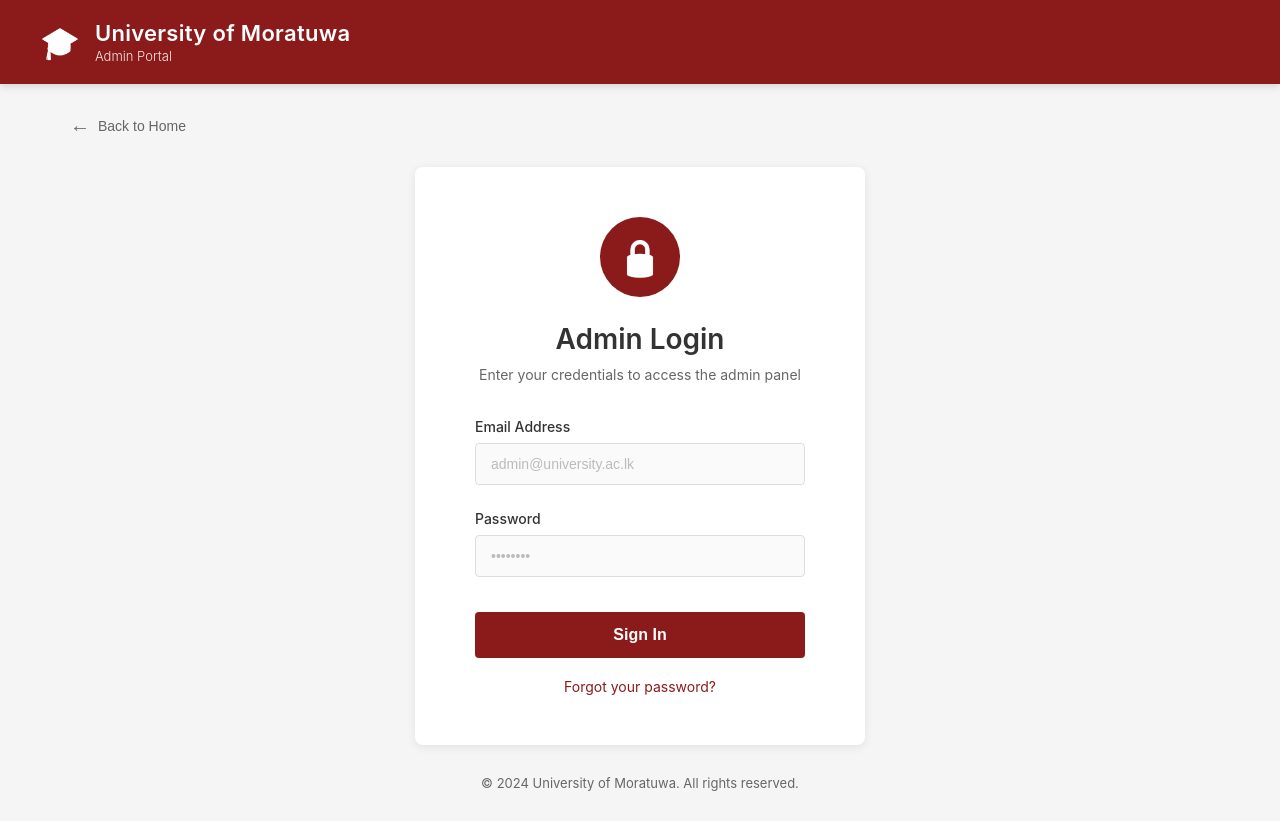
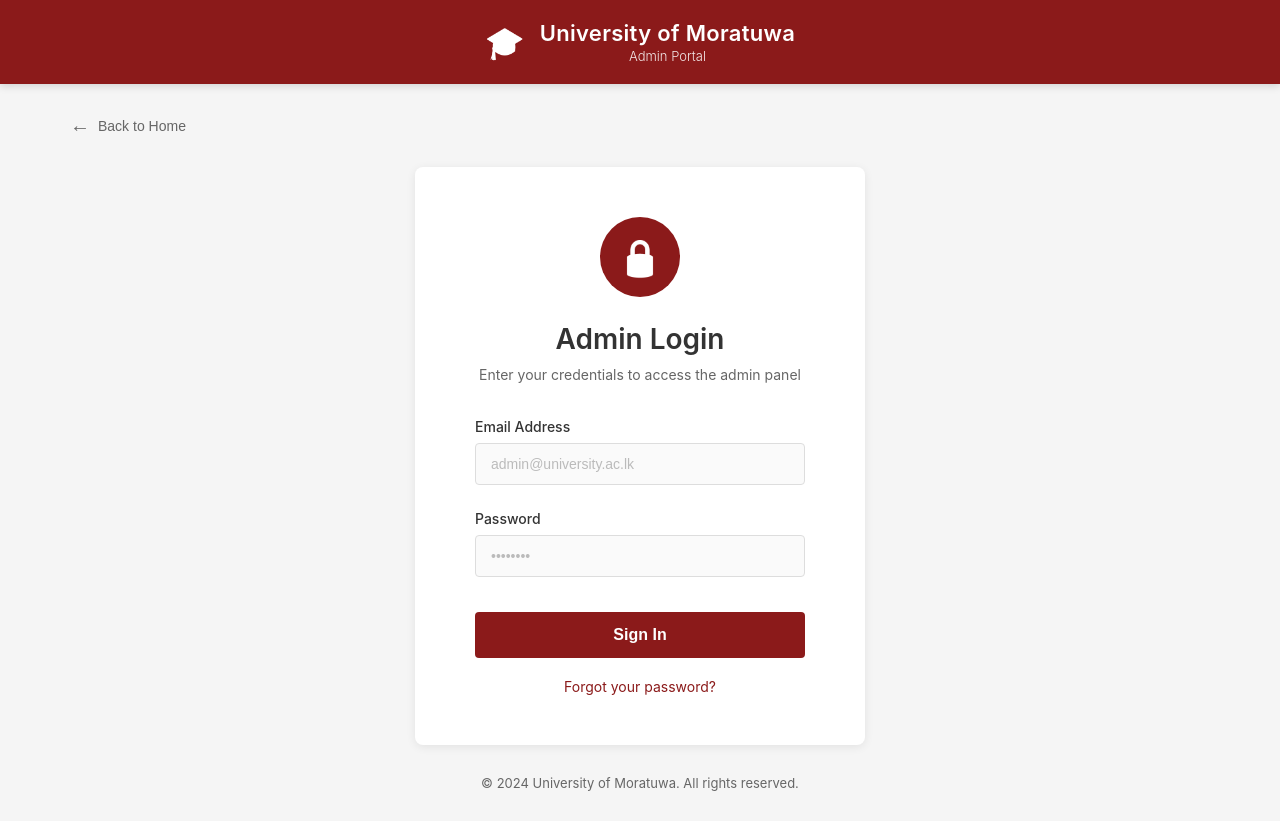
Before and after one commit to Geesara-Abenayaka/Software-Group-Project, a React (Vite) app: page /login in a window 1280 px wide. Built offline with nearby package versions, Linux system fonts and the light colour scheme.

Commit message:
fix back to home in admin login

```diff
--- a/src/App.css
+++ b/src/App.css
@@ -20,9 +20,11 @@
 .header-content {
   display: flex;
   align-items: center;
+  justify-content: center;
   gap: 15px;
   max-width: 1400px;
   margin: 0 auto;
+  position: relative;
 }
 
 .graduation-cap-icon {
@@ -34,7 +36,7 @@
   display: flex;
   flex-direction: column;
   gap: 2px;
-  flex: 1;
+  text-align: center;
 }
 
 .university-name {
@@ -65,6 +67,8 @@
   font-weight: 600;
   cursor: pointer;
   transition: all 0.2s;
+  position: absolute;
+  right: 0;
 }
 
 .admin-login-btn:hover {
--- a/src/pages/LoginPage.jsx
+++ b/src/pages/LoginPage.jsx
@@ -43,7 +43,7 @@
       </header>
 
       <div className="content-area">
-        <button className="back-button">
+        <button className="back-button" onClick={() => navigate('/')}>
           <span className="back-arrow">←</span>
           <span>Back to Home</span>
         </button>
```
